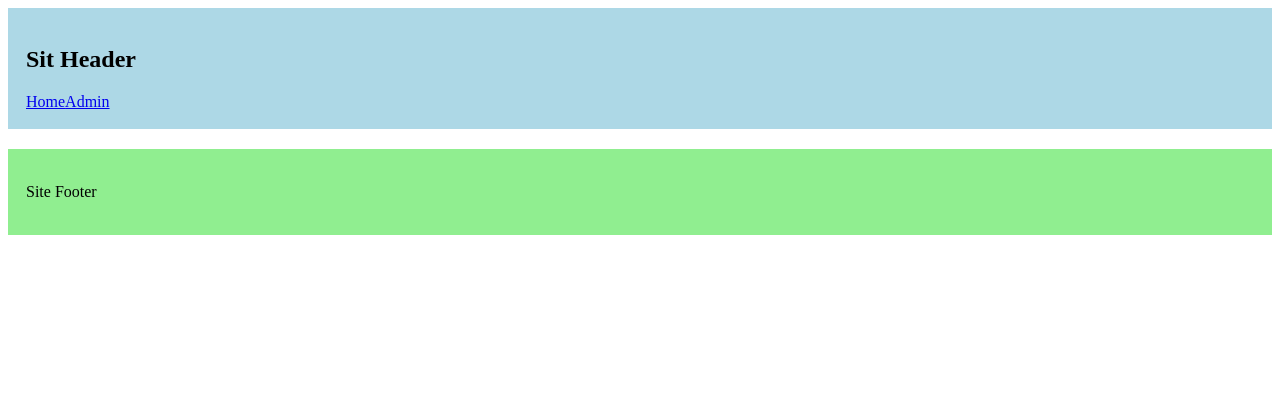
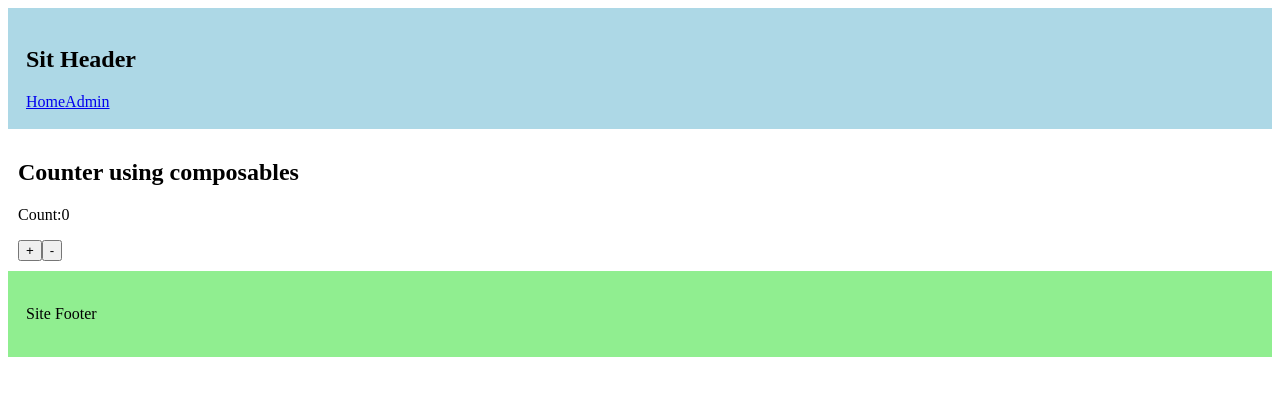
Before and after one commit to schalse/nuxt-project, a Nuxt app: page /comp in a window 1280 px wide. Shown: the top 396 px of the page. Built offline with nearby package versions, Linux system fonts and the light colour scheme.

Commit message:
composables in nuxt

```diff
--- /dev/null
+++ b/app/composables/useCounter.js
@@ -0,0 +1,19 @@
+import { ref } from "vue";
+export function useCounter(){
+    const count=ref(0);
+
+    function increment(){
+        count.value++
+    }
+    function decrement(){
+        count.value--
+    }
+
+    return{
+        count,
+        increment,
+        decrement
+    }
+
+
+}
--- /dev/null
+++ b/app/pages/comp.vue
@@ -0,0 +1,12 @@
+<script setup>
+const {count,increment,decrement}=useCounter()
+</script>
+
+<template>
+    <div>
+        <h2>Counter using composables</h2>
+        <p>Count:{{ count }}</p>
+        <button @click="increment">+</button>
+        <button @click="decrement">-</button>
+    </div>
+</template>
```
